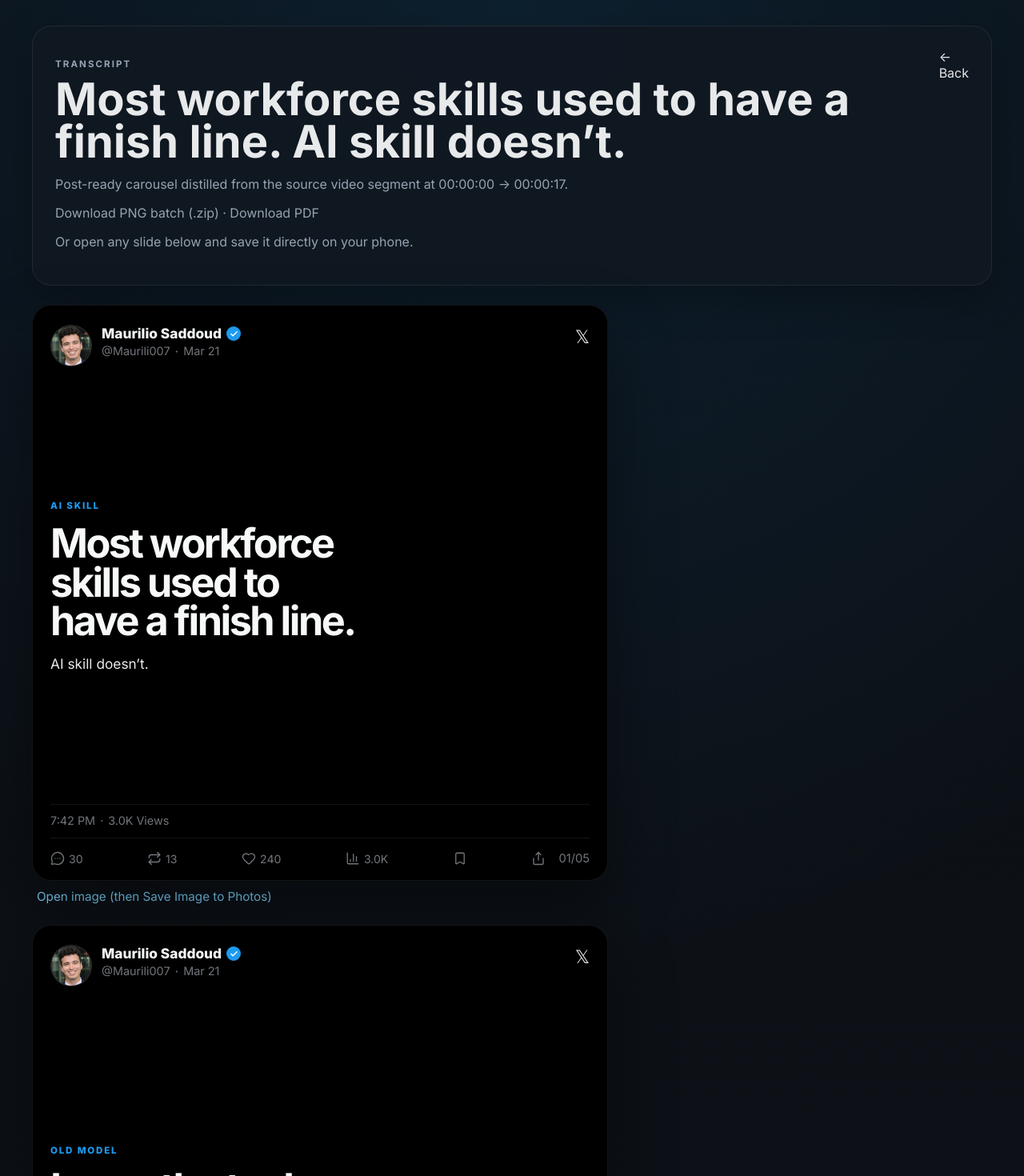
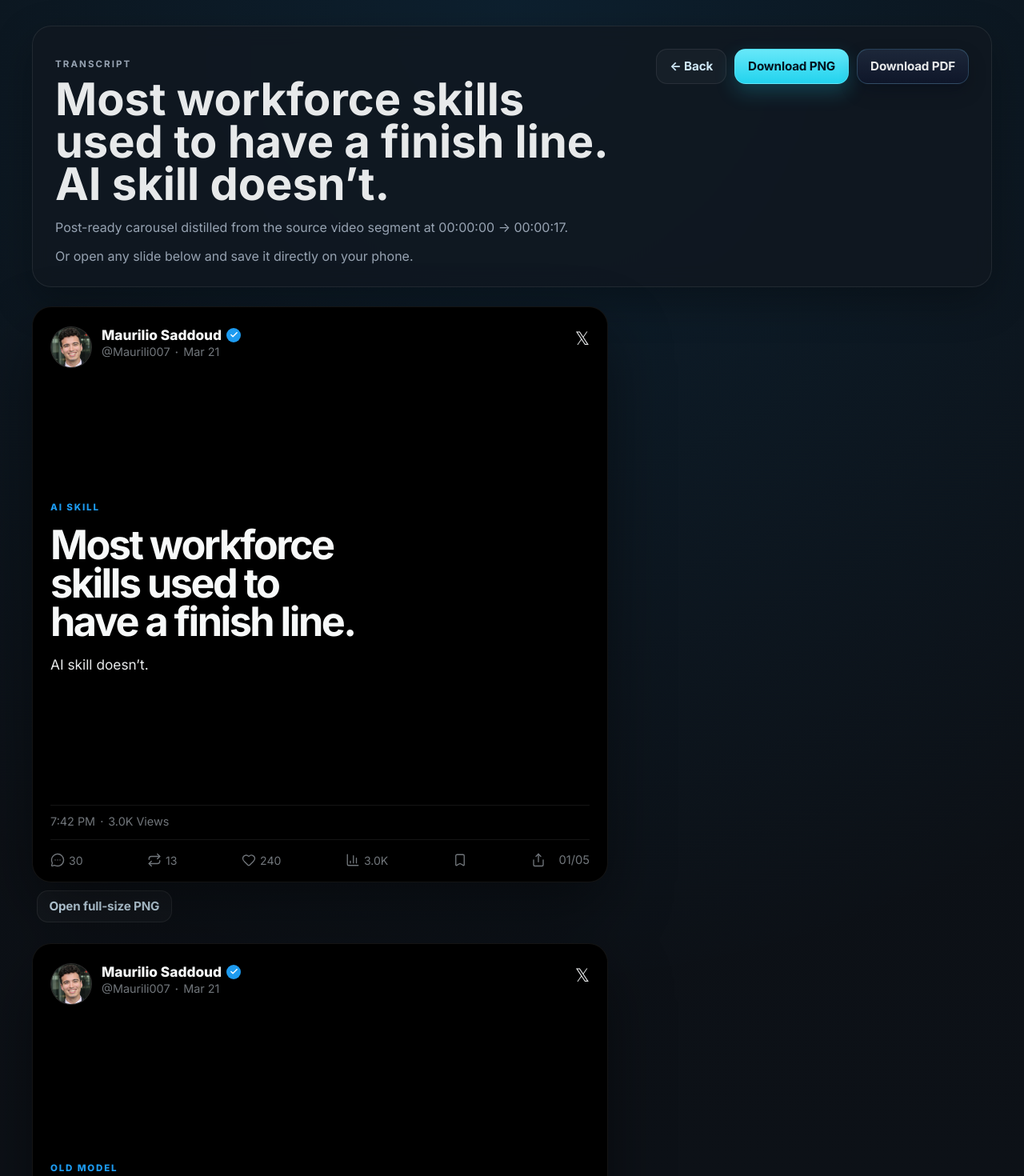
Before and after one commit to Maurilio-Saddoud/content-carousel-studio, a Next.js app: page /carousel/why-every-ai-skill-you-learned-6-m--segment-01-00-00-00-the-air-inside-is-everyt in a window 1280 px wide. Shown: the top 1470 px of the page at 80% size. Built offline with nearby package versions, Linux system fonts and the light colour scheme.

Commit message:
style: polish preview action buttons

```diff
--- a/app/carousel/[slug]/page.tsx
+++ b/app/carousel/[slug]/page.tsx
@@ -25,24 +25,23 @@ export default async function CarouselPage({ params }: Props) {
   return (
     <main className="page-shell">
       <div className="carousel-header">
-        <div>
+        <div className="carousel-header-main">
           <p className="eyebrow">{carousel.sourceType.toUpperCase()}</p>
           <h1>{carousel.title}</h1>
           <p>{carousel.description}</p>
-          <p>
-            <a href={`${basePath}/exports/${carousel.slug}/${carousel.slug}.zip`} download>
-              Download PNG batch (.zip)
-            </a>
-            {' · '}
-            <a href={`${basePath}/exports/${carousel.slug}/${carousel.slug}.pdf`} download>
-              Download PDF
-            </a>
-          </p>
-          <p>
+          <p className="preview-toolbar-note">
             Or open any slide below and save it directly on your phone.
           </p>
         </div>
-        <Link href="/">← Back</Link>
+        <div className="carousel-header-actions">
+          <Link href="/" className="preview-button preview-button-ghost">← Back</Link>
+          <a href={`${basePath}/exports/${carousel.slug}/${carousel.slug}.zip`} download className="preview-button preview-button-primary">
+            Download PNG
+          </a>
+          <a href={`${basePath}/exports/${carousel.slug}/${carousel.slug}.pdf`} download className="preview-button preview-button-secondary">
+            Download PDF
+          </a>
+        </div>
       </div>
 
       <div className="slides-stack">
@@ -55,8 +54,13 @@ export default async function CarouselPage({ params }: Props) {
               total={carousel.slides.length}
             />
             <div className="preview-slide-actions">
-              <a href={`${basePath}/exports/${carousel.slug}/${String(index + 1).padStart(2, '0')}.png`} target="_blank" rel="noreferrer">
-                Open image (then Save Image to Photos)
+              <a
+                className="preview-button preview-button-inline"
+                href={`${basePath}/exports/${carousel.slug}/${String(index + 1).padStart(2, '0')}.png`}
+                target="_blank"
+                rel="noreferrer"
+              >
+                Open full-size PNG
               </a>
             </div>
           </div>
--- a/app/globals.css
+++ b/app/globals.css
@@ -38,7 +38,65 @@ a { color: inherit; text-decoration: none; }
 .toc-card:hover { transform: translateY(-2px); box-shadow: 0 20px 34px rgba(0,0,0,0.3); }
 .toc-card h2 { margin: 0; font-size: 1.4rem; }
 .toc-card span { margin-top: auto; font-weight: 700; color: #e7e9ea; }
-.carousel-header { display: flex; justify-content: space-between; align-items: flex-start; gap: 16px; margin-bottom: 24px; }
+.carousel-header {
+  display: grid;
+  grid-template-columns: minmax(0, 1fr) auto;
+  align-items: start;
+  gap: 20px;
+  margin-bottom: 24px;
+}
+.carousel-header-main {
+  min-width: 0;
+}
+.carousel-header-actions {
+  display: flex;
+  flex-wrap: wrap;
+  justify-content: flex-end;
+  gap: 10px;
+}
+.preview-button {
+  display: inline-flex;
+  align-items: center;
+  justify-content: center;
+  min-height: 44px;
+  padding: 0.78rem 1rem;
+  border-radius: 14px;
+  border: 1px solid rgba(255,255,255,0.1);
+  font-size: 0.95rem;
+  font-weight: 700;
+  letter-spacing: -0.01em;
+  line-height: 1;
+  transition: transform 0.14s ease, box-shadow 0.14s ease, background 0.14s ease, border-color 0.14s ease;
+}
+.preview-button:hover {
+  transform: translateY(-1px);
+}
+.preview-button-primary {
+  color: #03131f;
+  background: linear-gradient(180deg, #67e8f9 0%, #22d3ee 100%);
+  border-color: rgba(103, 232, 249, 0.55);
+  box-shadow: 0 10px 24px rgba(34, 211, 238, 0.22);
+}
+.preview-button-secondary {
+  color: #e7e9ea;
+  background: linear-gradient(180deg, rgba(30, 41, 59, 0.96), rgba(15, 23, 42, 0.96));
+  border-color: rgba(125, 211, 252, 0.22);
+  box-shadow: 0 10px 22px rgba(2, 6, 23, 0.22);
+}
+.preview-button-ghost,
+.preview-button-inline {
+  color: #cfe7f6;
+  background: rgba(255,255,255,0.03);
+  border-color: rgba(255,255,255,0.08);
+}
+.preview-button-inline {
+  min-height: 40px;
+  padding: 0.7rem 0.9rem;
+}
+.preview-toolbar-note {
+  margin-top: 14px;
+  margin-bottom: 0;
+}
 .slides-stack { display: grid; gap: 26px; }
 
 .preview-slide-group {
@@ -51,11 +109,6 @@ a { color: inherit; text-decoration: none; }
   flex-wrap: wrap;
   gap: 12px;
   padding: 0 6px;
-}
-
-.preview-slide-actions a {
-  font-size: 0.95rem;
-  color: #7dd3fc;
 }
 
 .carousel-slide {
@@ -453,7 +506,15 @@ a { color: inherit; text-decoration: none; }
 }
 
 @media (max-width: 820px) {
-  .carousel-header { flex-direction: column; }
+  .carousel-header {
+    grid-template-columns: 1fr;
+  }
+  .carousel-header-actions {
+    justify-content: stretch;
+  }
+  .carousel-header-actions .preview-button {
+    flex: 1 1 100%;
+  }
   .carousel-slide {
     width: 100%;
     min-height: 0;
```
